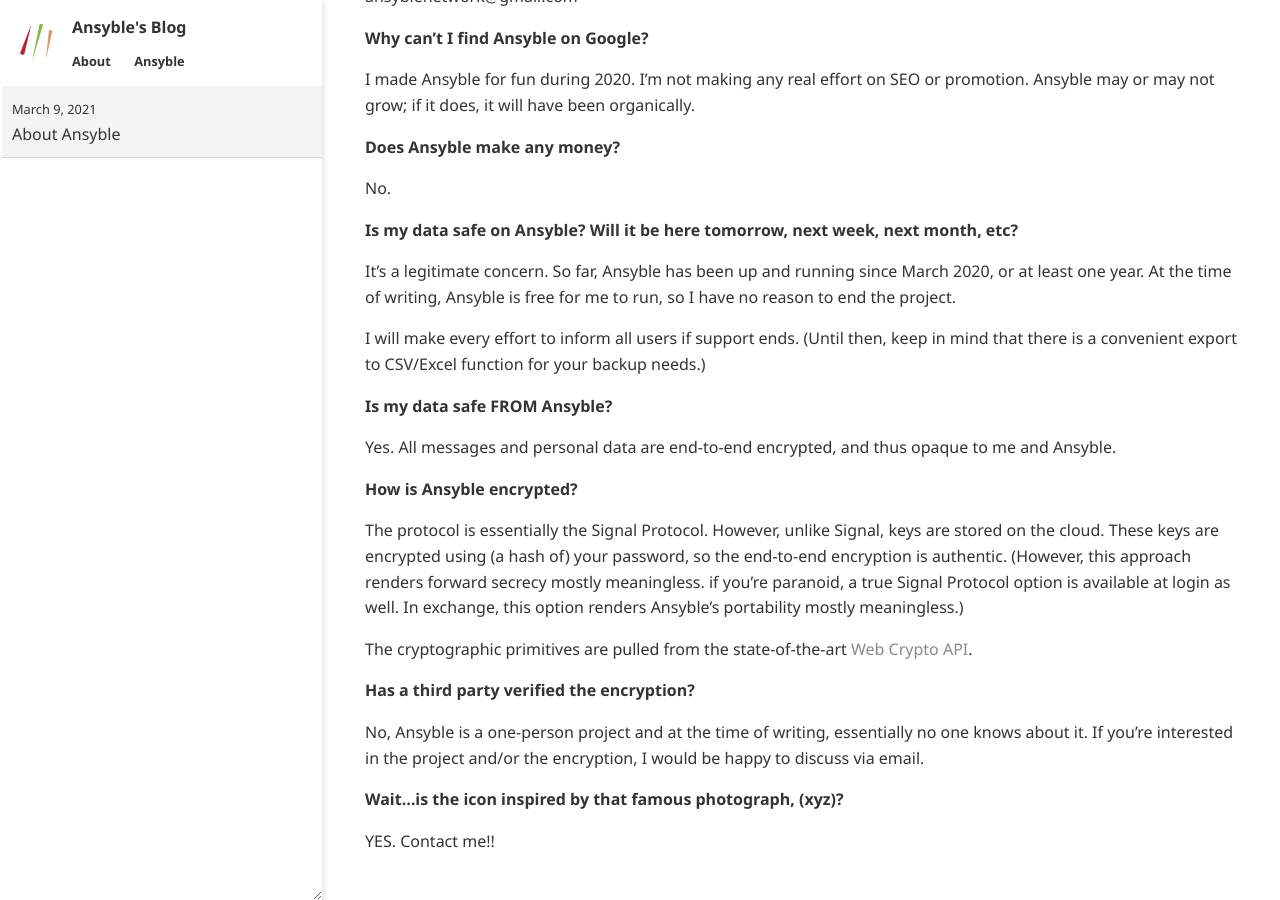
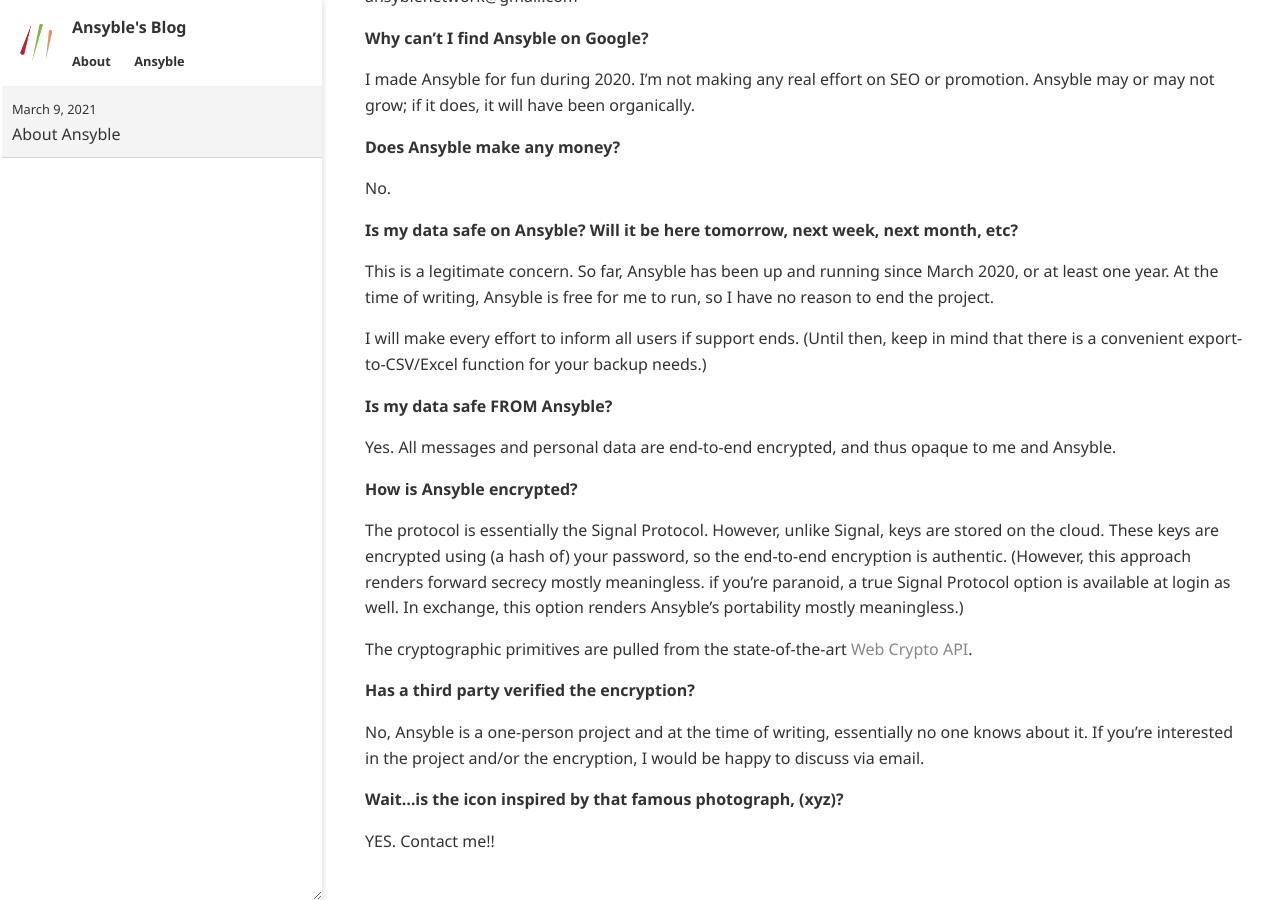
Before and after one commit to ansyblenetwork/ansybleblog, a Jekyll site: the page built from _posts/2021-03-09-about-ansyble.md, in a window 1280 px wide and 900 px high, scrolled down 691 px. Built offline with Jekyll 4.4.1, drawn with Linux system fonts in a browser that asks for light colours.

Commit message:
Update 2021-03-09-about-ansyble.md

```diff
--- a/_posts/2021-03-09-about-ansyble.md
+++ b/_posts/2021-03-09-about-ansyble.md
@@ -30,9 +30,9 @@
 
 #### Is my data safe on Ansyble? Will it be here tomorrow, next week, next month, etc?
 
-It's a legitimate concern. So far, Ansyble has been up and running since March 2020, or at least one year. At the time of writing, Ansyble is free for me to run, so I have no reason to end the project.
+This is a legitimate concern. So far, Ansyble has been up and running since March 2020, or at least one year. At the time of writing, Ansyble is free for me to run, so I have no reason to end the project.
 
-I will make every effort to inform all users if support ends. (Until then, keep in mind that there is a convenient export to CSV/Excel function for your backup needs.)
+I will make every effort to inform all users if support ends. (Until then, keep in mind that there is a convenient export-to-CSV/Excel function for your backup needs.)
 
 #### Is my data safe FROM Ansyble?
 
```
